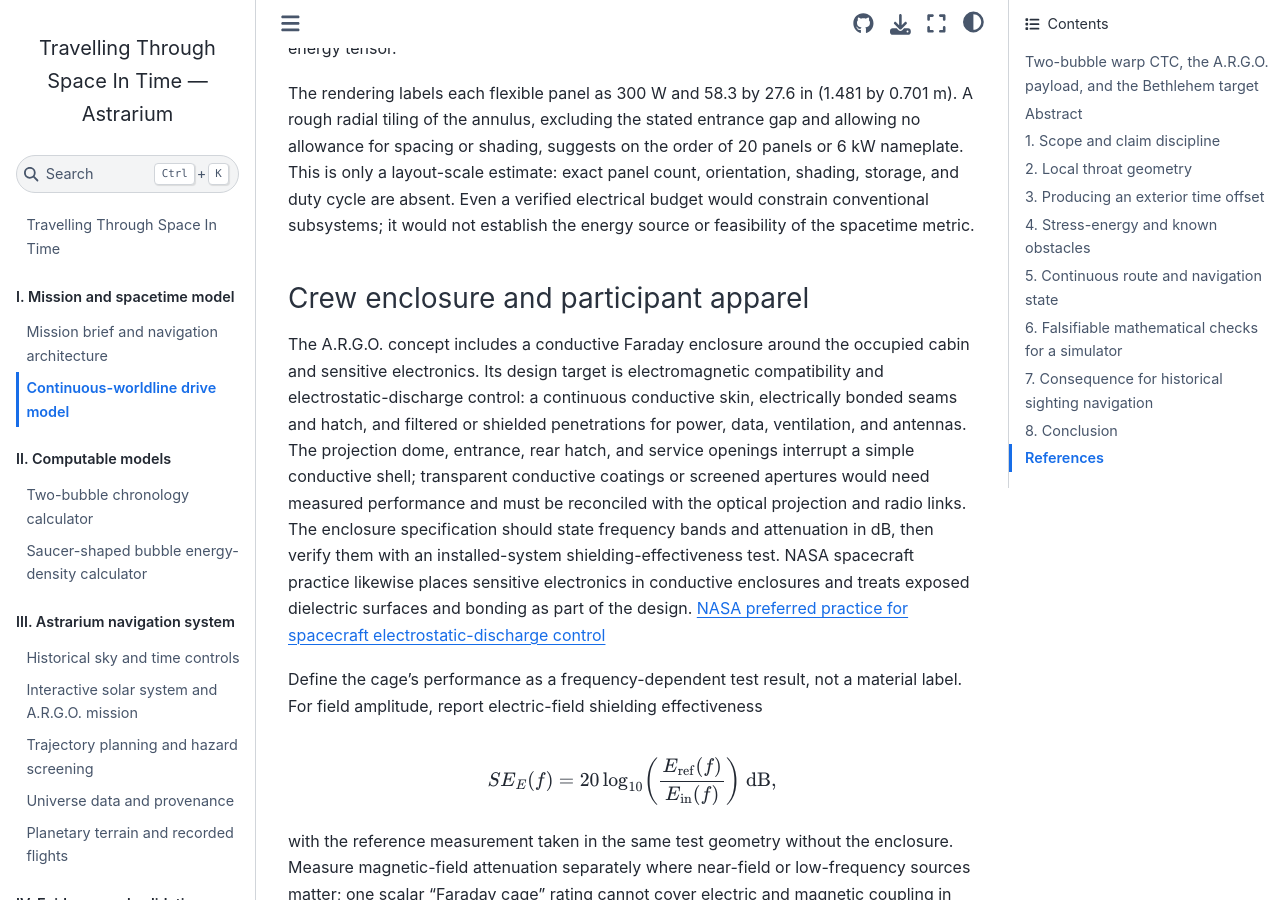
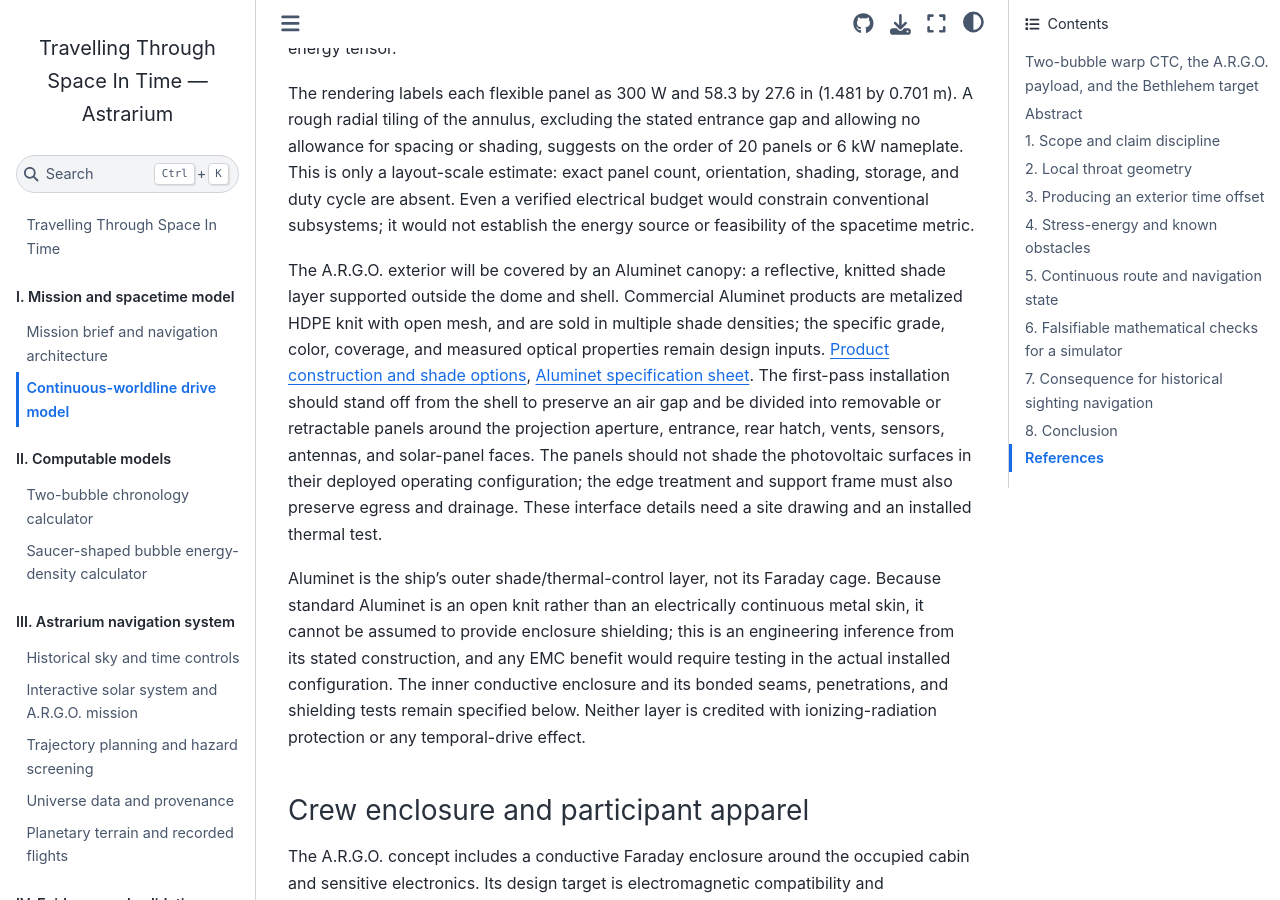
Before and after one commit to CastaliaInstitute/astrarium, a Jupyter Book: the page built from docs/temporal-drive-candidate.md, in a window 1280 px wide and 900 px high, scrolled down 11913 px. Built offline with Jupyter Book 1.0.4 settings and Sphinx 7.4.7 and the Sphinx Book theme 1.1.4, drawn with Linux system fonts in a browser that asks for light colours.

Commit message:
Describe Aluminet canopy for ARGO

```diff
--- a/docs/temporal-drive-candidate.md
+++ b/docs/temporal-drive-candidate.md
@@ -244,6 +244,10 @@ The supplied A.R.G.O. concept rendering shows a roughly 14 ft (4.267 m) diameter
 For a preliminary *visible-envelope* curvature screen only, set the hull radial scale to $L_r=3.612\,\mathrm m$ (half the outer footprint diameter) and the vertical scale to $L_z=2.134\,\mathrm m$. Those scales are deliberately conservative for the visible installation, but the buried room means the full ship envelope is unknown. The centerline-to-hull test must therefore use a measured three-dimensional envelope, including hatch, legs, supports, buried structure, and clearance, before it can pass. The bubble's passenger region must contain that full envelope plus a specified clearance; the metric wall must lie outside it. Solar panels and berm are ordinary power/site infrastructure and do not supply a temporal-drive stress-energy tensor.
 
 The rendering labels each flexible panel as 300 W and 58.3 by 27.6 in (1.481 by 0.701 m). A rough radial tiling of the annulus, excluding the stated entrance gap and allowing no allowance for spacing or shading, suggests on the order of 20 panels or 6 kW nameplate. This is only a layout-scale estimate: exact panel count, orientation, shading, storage, and duty cycle are absent. Even a verified electrical budget would constrain conventional subsystems; it would not establish the energy source or feasibility of the spacetime metric.
+
+The A.R.G.O. exterior will be covered by an Aluminet canopy: a reflective, knitted shade layer supported outside the dome and shell. Commercial Aluminet products are metalized HDPE knit with open mesh, and are sold in multiple shade densities; the specific grade, color, coverage, and measured optical properties remain design inputs. [Product construction and shade options](https://www.ecologictechnologiesinc.com/shade_cloth_films_screens_greenhouse_shade_cloth_aluminet.html), [Aluminet specification sheet](https://www.hummert.com/content/files/pdf/496-497.pdf). The first-pass installation should stand off from the shell to preserve an air gap and be divided into removable or retractable panels around the projection aperture, entrance, rear hatch, vents, sensors, antennas, and solar-panel faces. The panels should not shade the photovoltaic surfaces in their deployed operating configuration; the edge treatment and support frame must also preserve egress and drainage. These interface details need a site drawing and an installed thermal test.
+
+Aluminet is the ship's outer shade/thermal-control layer, not its Faraday cage. Because standard Aluminet is an open knit rather than an electrically continuous metal skin, it cannot be assumed to provide enclosure shielding; this is an engineering inference from its stated construction, and any EMC benefit would require testing in the actual installed configuration. The inner conductive enclosure and its bonded seams, penetrations, and shielding tests remain specified below. Neither layer is credited with ionizing-radiation protection or any temporal-drive effect.
 
 ### Crew enclosure and participant apparel
 
```
